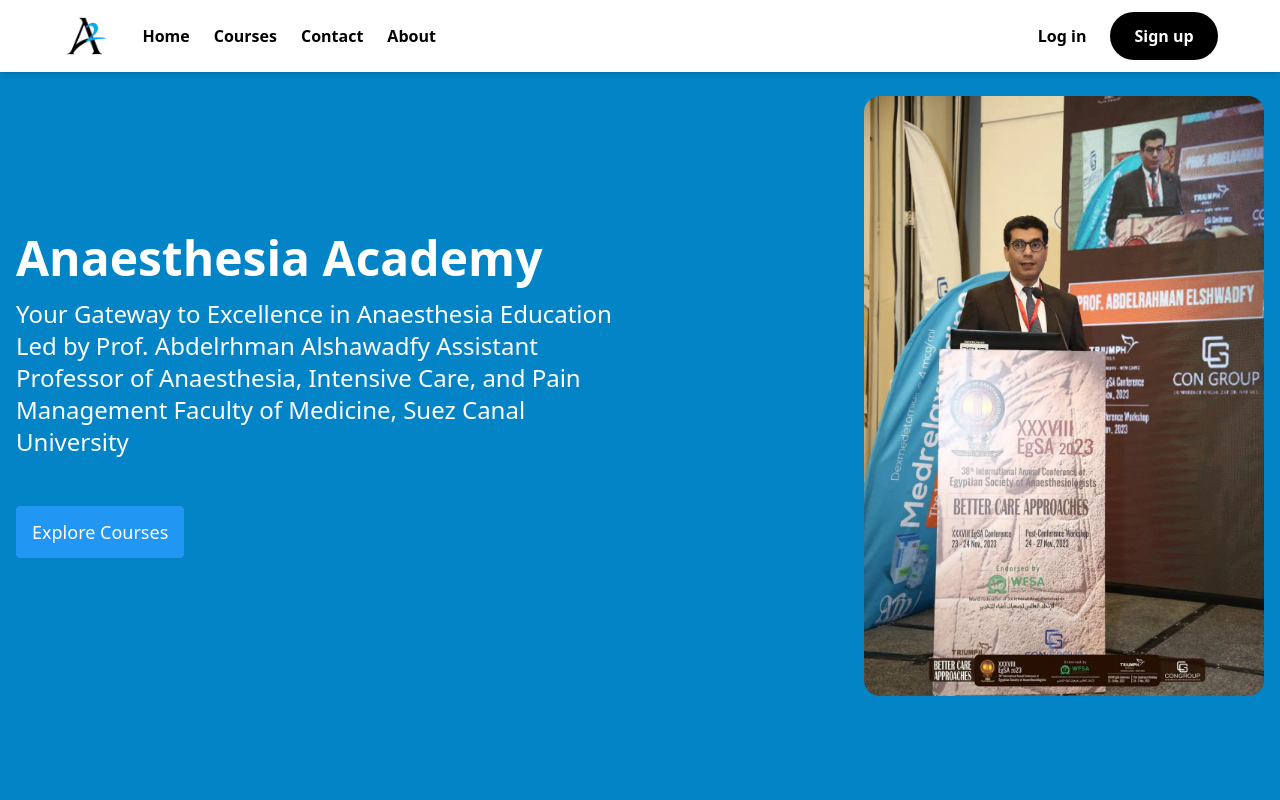
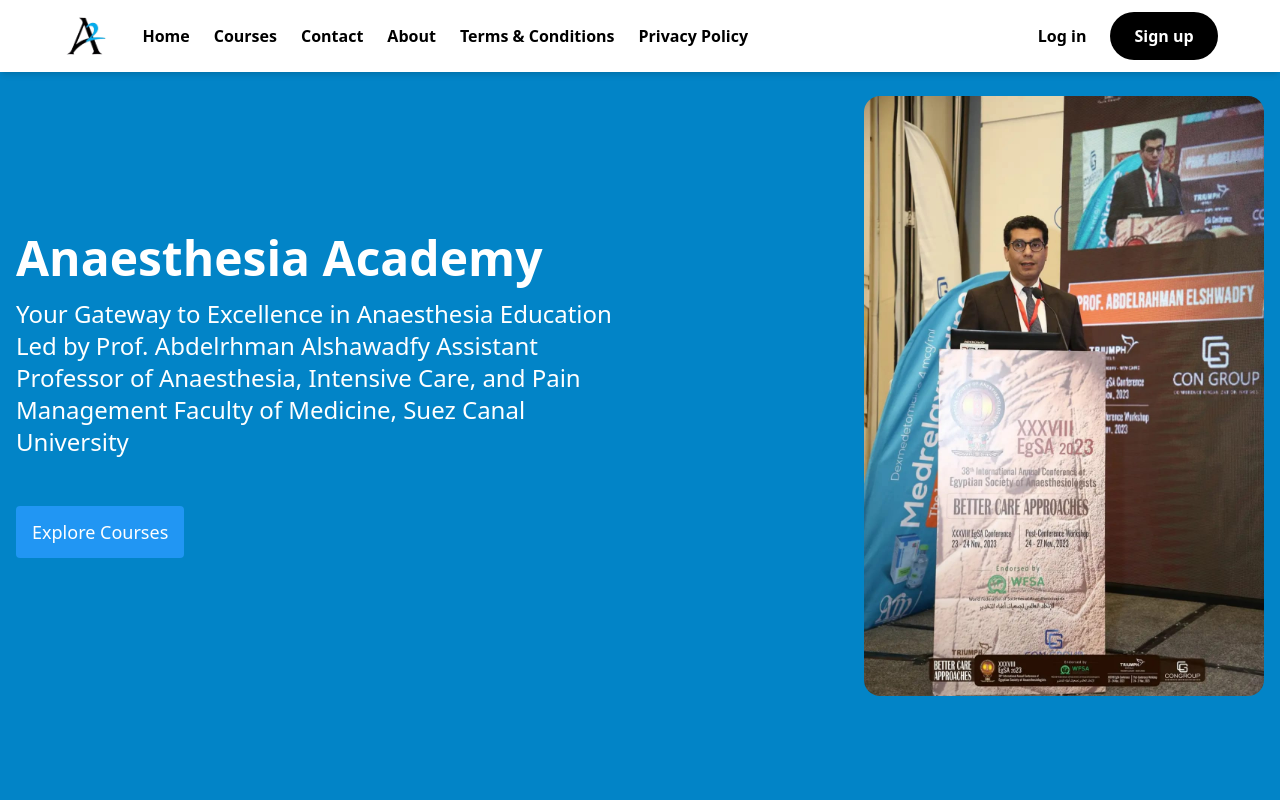
Before and after one commit to Anaesthesiaacademy/Anesthesia-Academy, a Next.js app: page / in a window 1280 px wide. Shown: the top 800 px of the page. Built offline with nearby package versions, Linux system fonts and the light colour scheme; no server answers; the database is empty.

Commit message:
Paymob requested edits

```diff
--- a/src/app/components/Navbar.jsx
+++ b/src/app/components/Navbar.jsx
@@ -14,7 +14,9 @@
     { name: "Home", href: "#home" },
     { name: "Courses", href: "#courses" },
     { name: "Contact", href: "#contact" },
-    { name: "About", href: "#about" },
+    { name: "About", href: "/about-us" },
+    { name: "Terms & Conditions", href: "/terms" },
+    { name: "Privacy Policy", href: "/privacy" },
     // { name: "Sign Up", href: "/sign-up" },
   ];
   // const pcLinks = [
```
